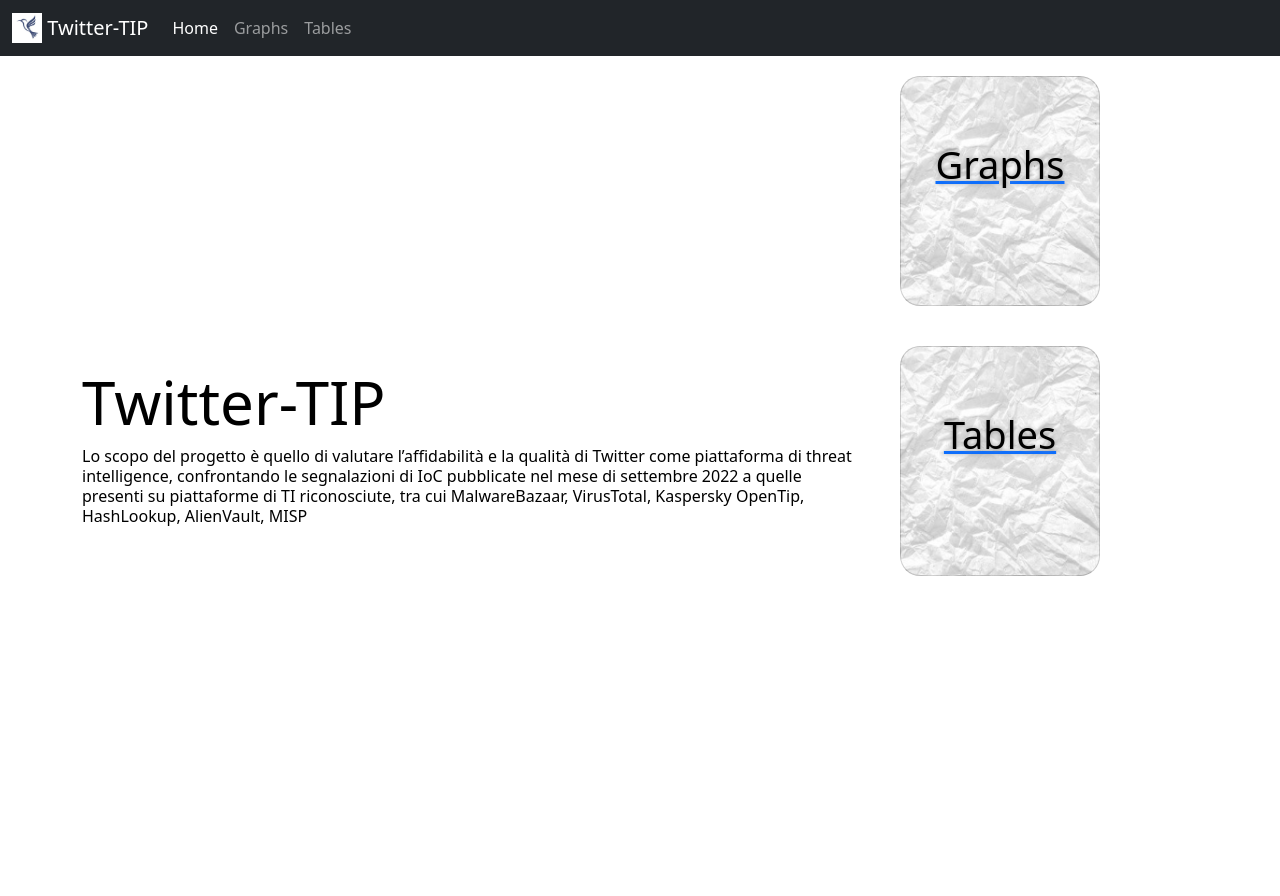
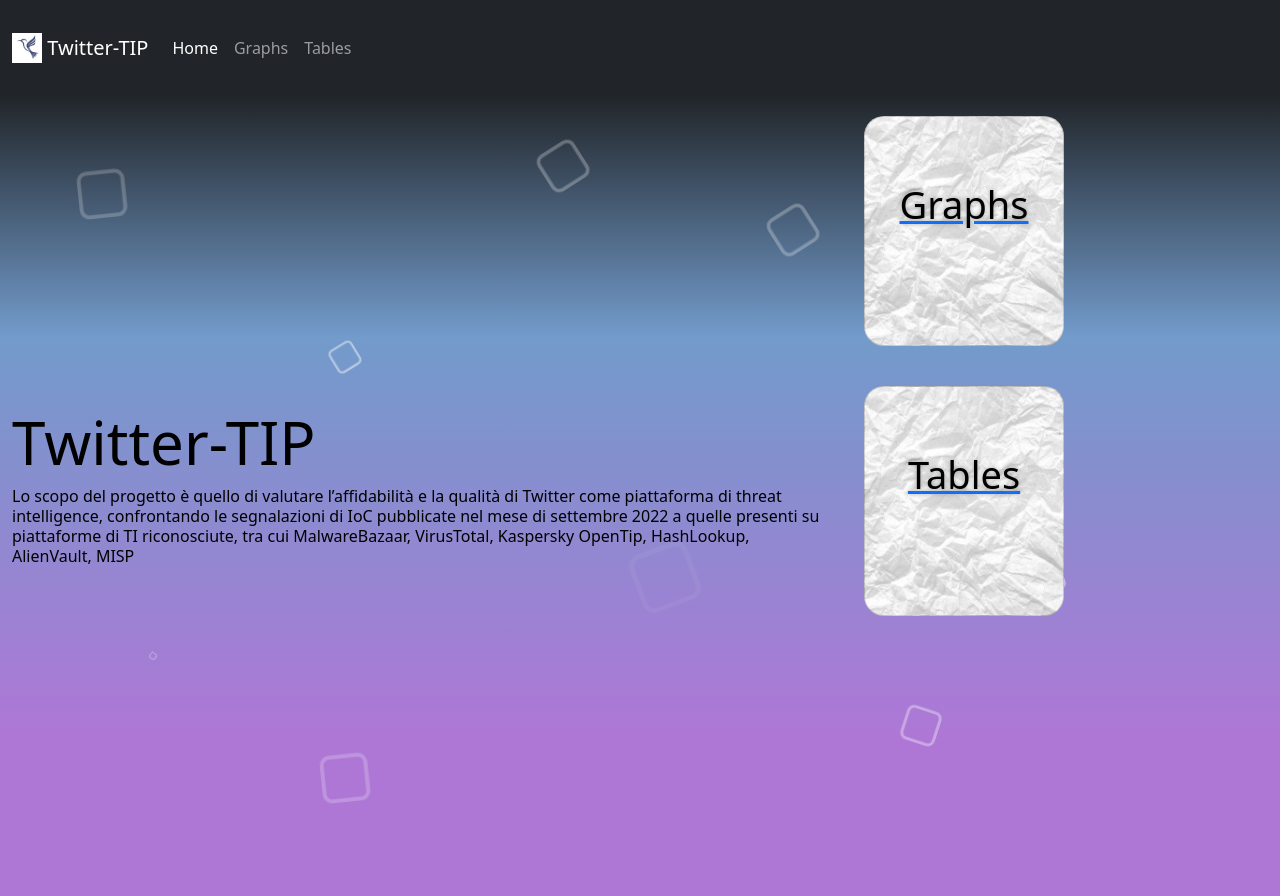
Before and after one commit to LoZimmero/ioc-app, a Flask app: page / in a window 1280 px wide. Before the commit the page ends 576 px from the top, so only its background shows below. Run offline with Flask 2, Linux system fonts and the light colour scheme; parts of the project's set-up code (start-up, migrations or seed data) failed here and were passed over.

Commit message:
Edited layout

```diff
--- a/src/static/index.css
+++ b/src/static/index.css
@@ -1,16 +1,82 @@
-body{
+html, body{
     width: 100%;
     height: 100%;
-    background-position: center;
-    background-size: cover;
+    margin: 0px;
+    padding: 0px;
 }
-/*
 .container{
-    width: 100%;
-    height: 100%;
-    background-position: center;
+    position: absolute;
+    background: linear-gradient(180deg, rgba(33,37,41,255) 0%, rgba(114,155,203,1) 30%, rgba(174,119,214,1) 80%);
+}
+.box div{
+    position: absolute;
+    width: 50px;
+    height: 50px;
+    background-color: transparent;
+    border-radius: 10px;
+    border: 4px solid rgba(255,255,255,0.8);
+}
+.box div:nth-child(1){
+    top: 12%;
+    left: 42%;
+    animation: animate 10s linear infinite;
+}
+.box div:nth-child(2){
+    top: 70%;
+    left: 50%;
+    animation: animate 7s linear infinite;
+}
+.box div:nth-child(3){
+    top: 17%;
+    left: 6%;
+    animation: animate 9s linear infinite;
+}
+.box div:nth-child(4){
+    top: 20%;
+    left: 60%;
+    animation: animate 10s linear infinite;
+}
+.box div:nth-child(5){
+    top: 67%;
+    left: 10%;
+    animation: animate 6s linear infinite;
+}
+.box div:nth-child(6){
+    top: 80%;
+    left: 70%;
+    animation: animate 12s linear infinite;
+}
+.box div:nth-child(7){
+    top: 60%;
+    left: 80%;
+    animation: animate 15s linear infinite;
+}
+.box div:nth-child(8){
+    top: 32%;
+    left: 25%;
+    animation: animate 16s linear infinite;
+}
+.box div:nth-child(9){
+    top: 90%;
+    left: 25%;
+    animation: animate 9s linear infinite;
+}
+.box div:nth-child(10){
+    top: 20%;
+    left: 80%;
+    animation: animate 5s linear infinite;
+}
+@keyframes animate{
+    0%{
+        transform: scale(0) translateY(0) rotate(0);
+        opacity: 1;
+    }
+    100%{
+        transform: scale(1.3) translateY(-90px) rotate(360deg);
+        opacity: 0;
+    }
+}
 
-}*/
 .navbar{
     height: 12%;
     display: flex;
@@ -27,11 +93,12 @@
     align-items: center;
 }
 .col{
-    flex-basis: 70%;
-    margin-top: 255px;
+    flex-basis: 65%;
+    /*margin-top: 255px;*/
+    margin-top: 20%;
 }
 .col_1{
-    flex-basis: 30%;
+    flex-basis: 35%;
 }
 h1{
     color: black;
--- a/src/templates/index.html
+++ b/src/templates/index.html
@@ -10,7 +10,19 @@
 
 {% block content %}
 
-<div class="container">
+<div class="container" style="min-width: 100%; min-height: 100%;">
+    <div class="box">
+        <div></div>
+        <div></div>
+        <div></div>
+        <div></div>
+        <div></div>
+        <div></div>
+        <div></div>
+        <div></div>
+        <div></div>
+        <div></div>
+    </div>
 
     <div class="row">
         <div class="col">
```
Also changed, not shown: src/static/dashboards.css (+8 -3 lines), src/static/tables.css (+8 -3 lines).
